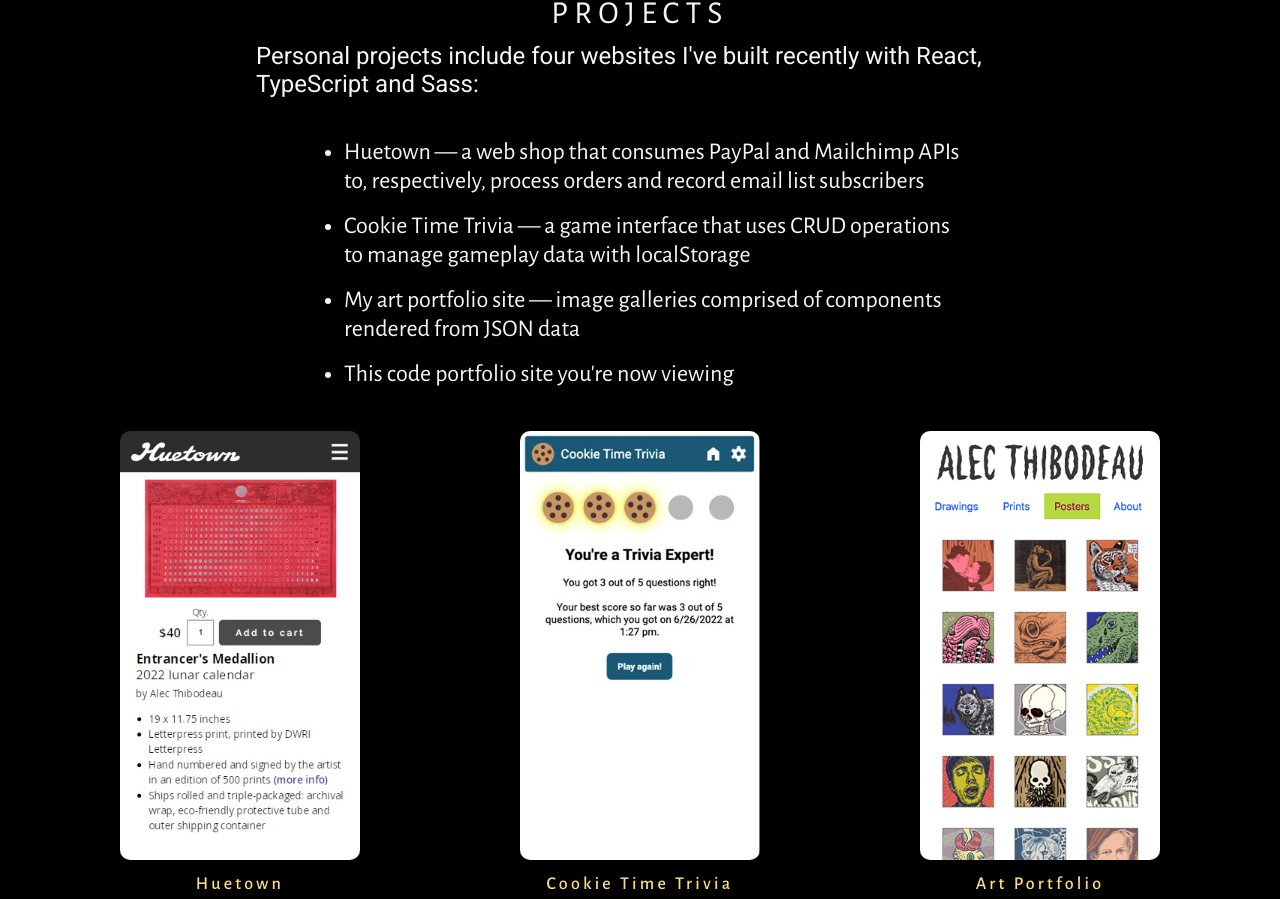
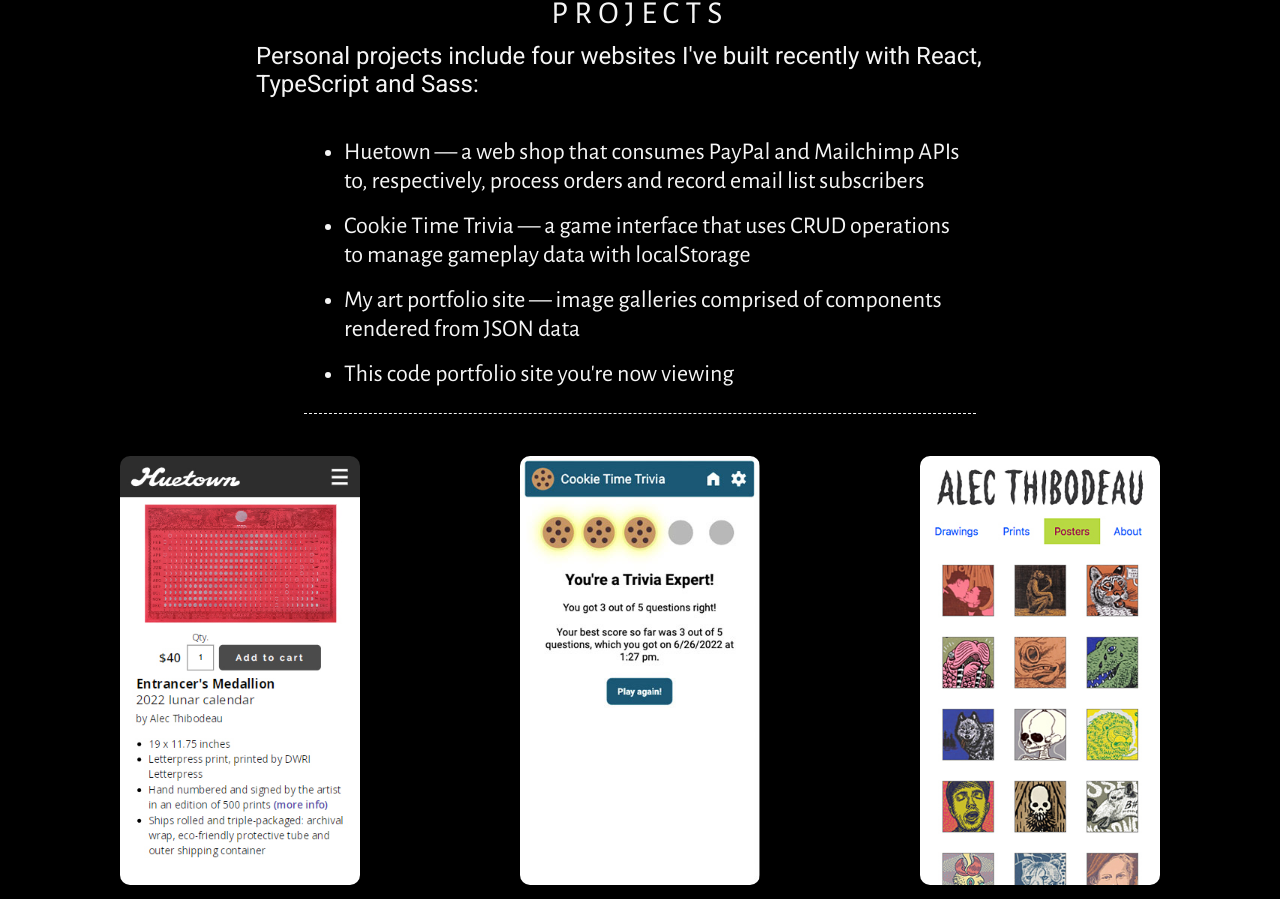
Before and after one commit to alecthibodeau/alecthibodeau.github.io, a React (Create React App) app: page / in a window 1280 px wide. Shown: the part 1440-2339 px from the top of the page. Built offline with nearby package versions, Linux system fonts and the light colour scheme.

Commit message:
Add border-bottom to ul tag

```diff
--- a/src/styles/styles.scss
+++ b/src/styles/styles.scss
@@ -92,6 +92,8 @@
 
 main section ul {
   max-width: 600px;
+  padding-bottom: .5rem;
+  border-bottom: 1px dashed $application-font-color;
   margin: 1rem;
 
   li {
```
